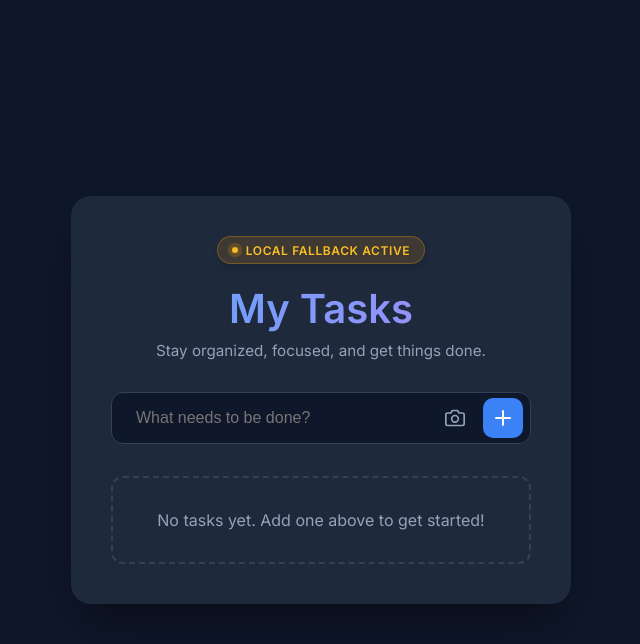
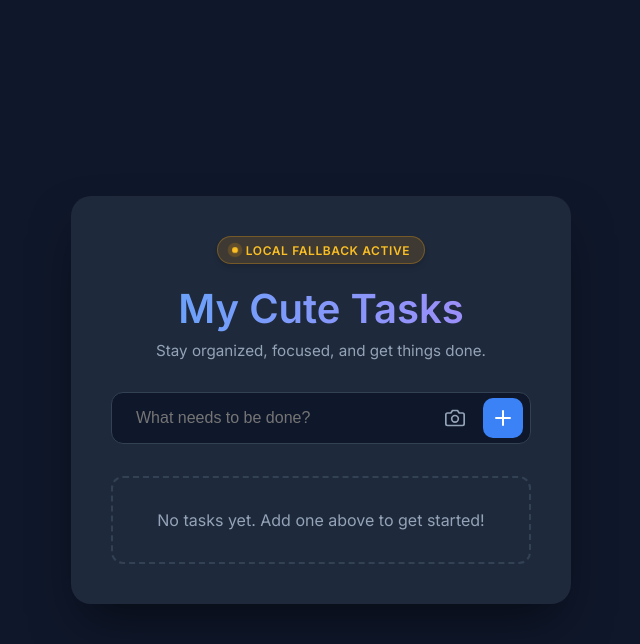
Before and after one commit to akshay56789/flask-todo-azure-cloud, a Flask app: page / in a window 1280 px wide. Shown: the top 644 px of the page, without its empty margins (319-959 px from the left). Run offline with Flask 3, Linux system fonts and the light colour scheme.

Commit message:
Update index.html

```diff
--- a/templates/index.html
+++ b/templates/index.html
@@ -24,7 +24,7 @@
                 </span>
                 {% endif %}
             </div>
-            <h1>My Tasks</h1>
+            <h1>My Cute Tasks</h1>
             <p>Stay organized, focused, and get things done.</p>
         </header>
 
```
